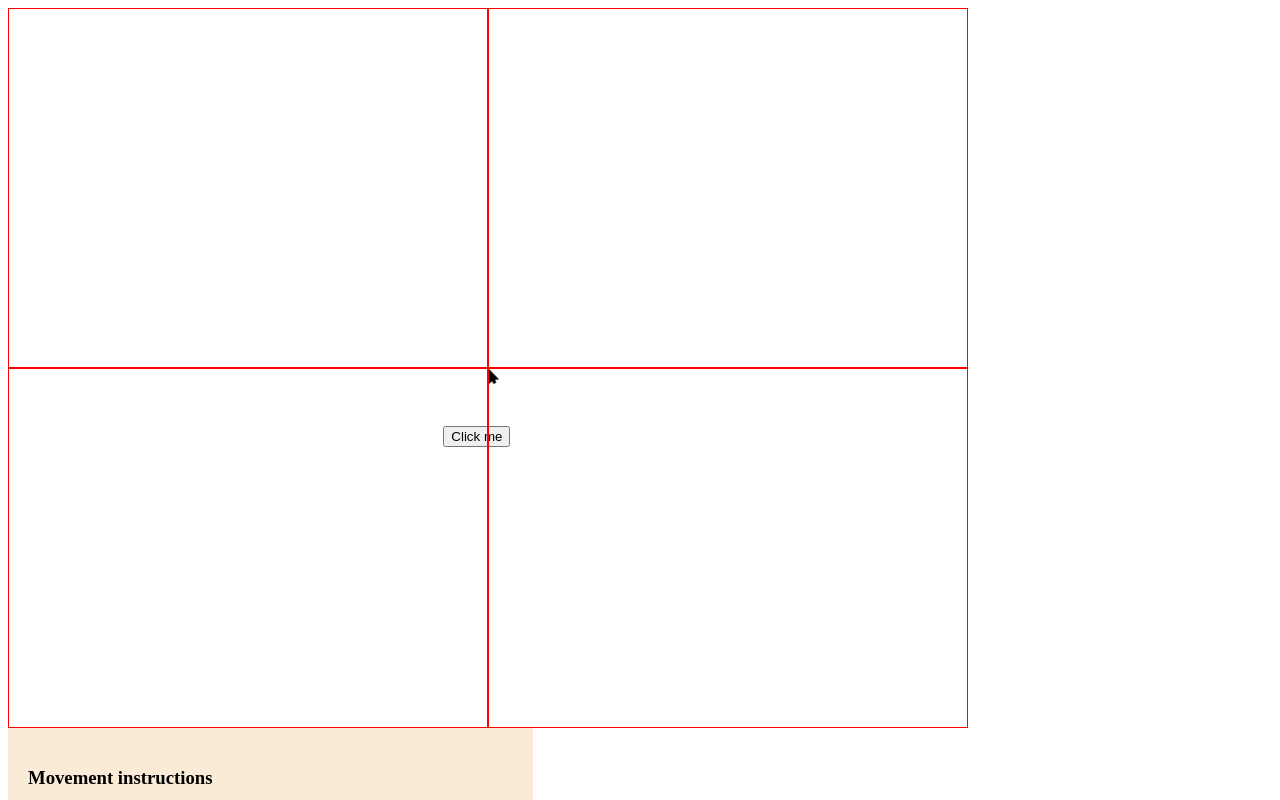
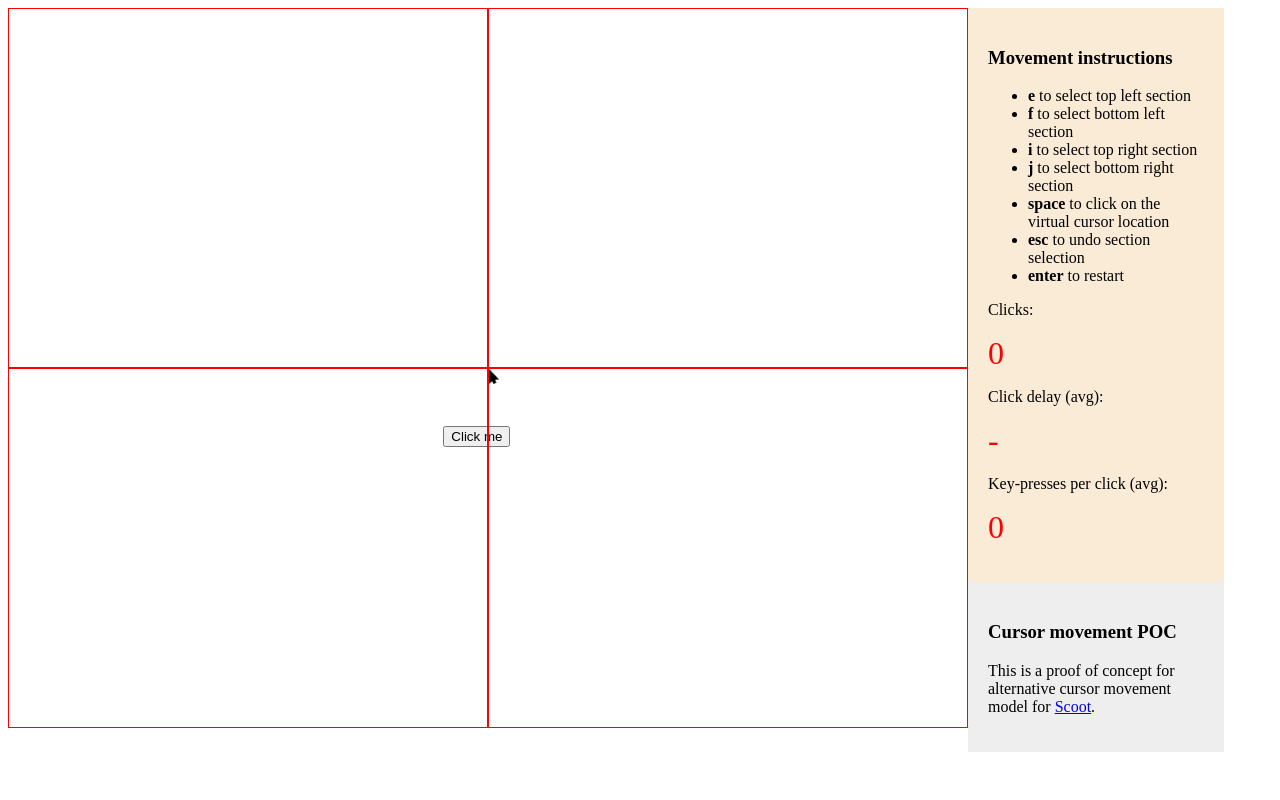
Before and after one commit to Arch-vile/4thSlot, a plain HTML site: page index.html in a window 1280 px wide. Shown: the top 800 px of the page. Drawn offline with Linux system fonts and the light colour scheme.

Commit message:
fix layout

```diff
--- a/index.css
+++ b/index.css
@@ -1,6 +1,10 @@
 #app {
     width: 75vw;
     height: 90vh;
+}
+
+#instructions {
+    width: 20vw;
 }
 
 .instructions {
--- a/index.html
+++ b/index.html
@@ -11,7 +11,7 @@
     <button type="button" id="target" class="target" class="hidden">Click me</button>
     <div id="gameArea"></div>
 </div>
-<div class="floatLeft">
+<div id="instructions" class="floatLeft">
     <div class="instructions pad">
         <h3>Movement instructions</h3>
         <ul>
```
